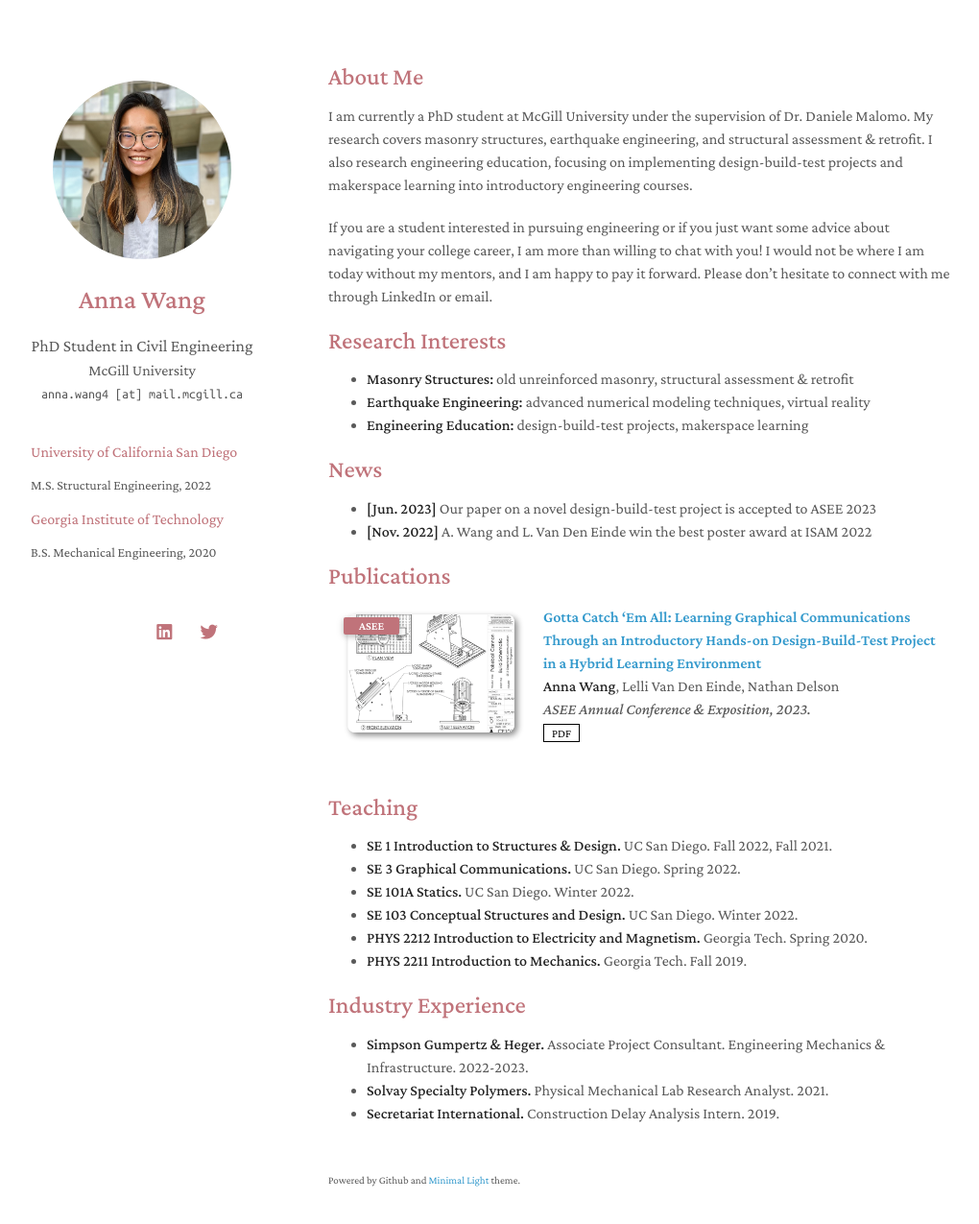
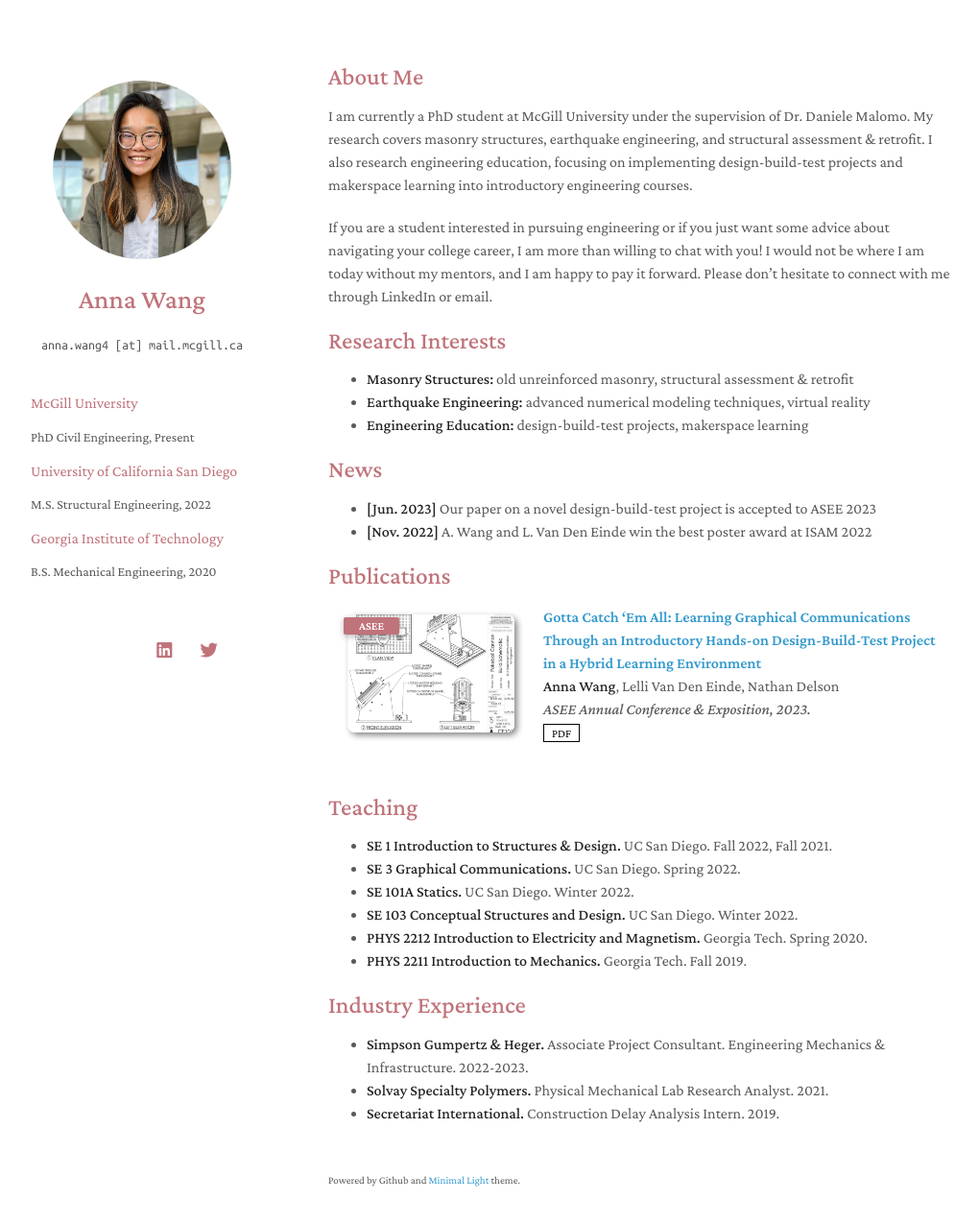
Before and after one commit to anna-h-wang/annawang, a Jekyll site: the page built from index.md, in a window 1280 px wide and 1310 px high. Shown: the top 1275 px of the window at 96% size, without its empty margins (128-1148 px from the left). Built offline with Jekyll 4.4.1, drawn with Linux system fonts in a browser that asks for light colours; nearby versions of some CDN libraries; a style sheet for code colours, icons or effects is not loaded; our own code applies the rules of GitHub Pages for plain Markdown files.

Commit message:
Update homepage.html

```diff
--- a/_layouts/homepage.html
+++ b/_layouts/homepage.html
@@ -40,19 +40,21 @@
 
         <h1>{{ site.title }}</h1>
 
-        {% if site.position %}
+        <!--{% if site.position %}
         <position style="font-size:1.10rem;">{{ site.position }}</position>
         <br>
         {% endif %}
         {% if site.affiliation %}
         <a href="{{ site.affiliation_link }}" rel="noopener"><autocolor>{{ site.affiliation }}</autocolor></a>
         <br>
-        {% endif %}
+        {% endif %}-->
         {% if site.email %}
         <email>{{ site.email }}</email>
         {% endif %}
         <br>
         <br>
+        <h3 align="left">{{ site.doctorate }}</h3>
+        <h4 align="left">{{ site.PhD }}</h4>
         <h3 align="left">{{ site.masters }}</h3>
         <h4 align="left">{{ site.MS }}</h4>
         <h3 align="left">{{ site.bachelors }}</h3>
```
